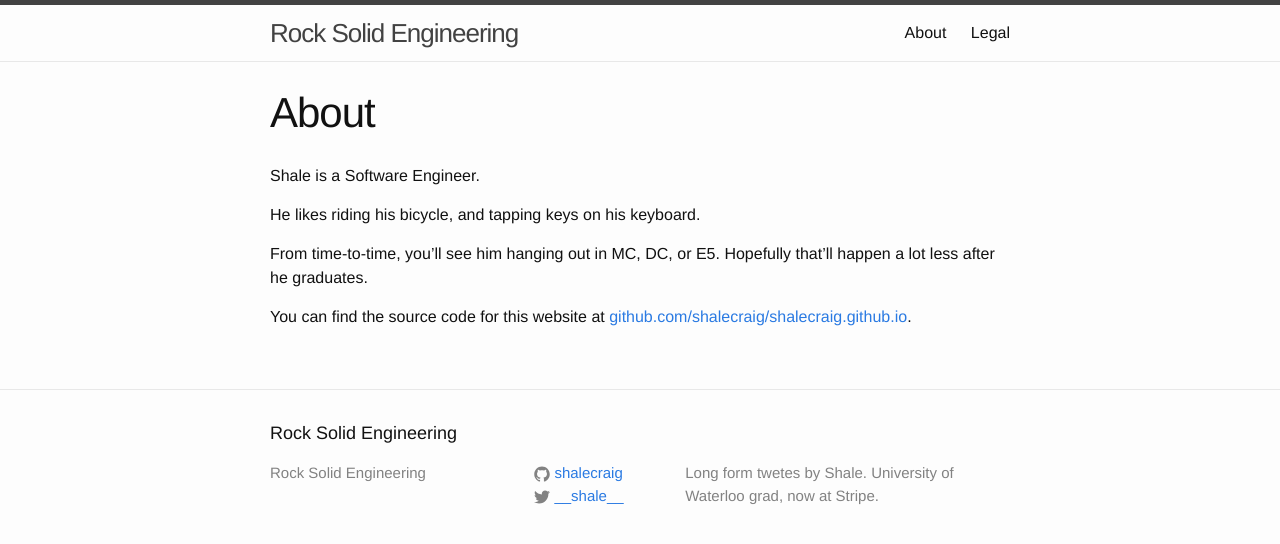
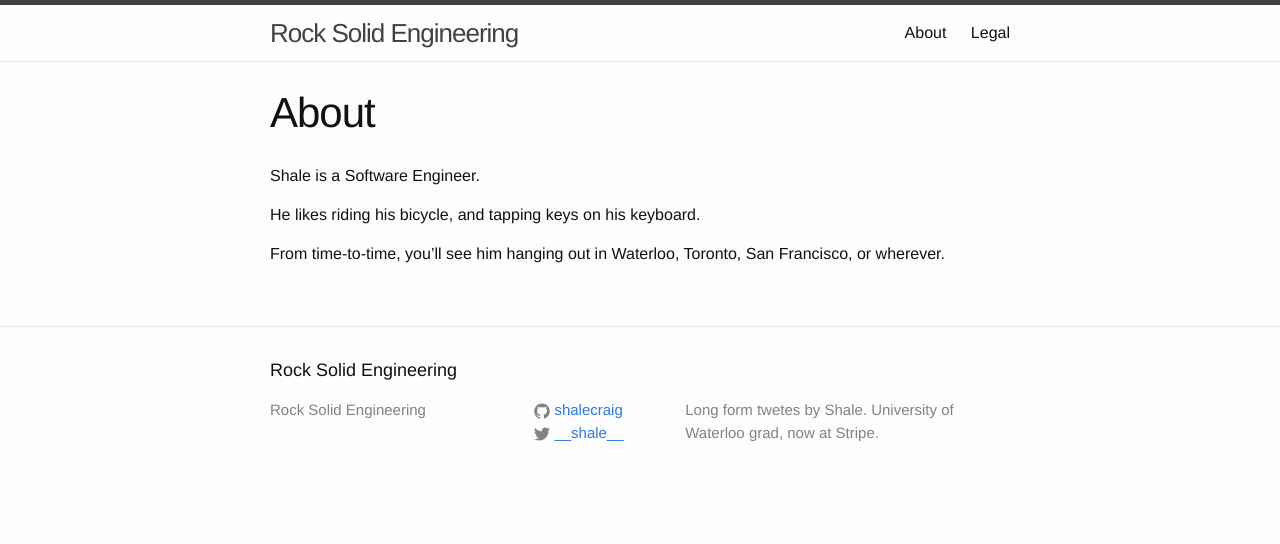
Before and after one commit to shalecraig/shalecraig.github.io, a Jekyll site: the page built from about.md, in a window 1280 px wide. Shown: the top 544 px of the page. Built offline with Jekyll 4.4.1, drawn with Linux system fonts in a browser that asks for light colours.

Commit message:
Update about page

```diff
--- a/about.md
+++ b/about.md
@@ -8,7 +8,6 @@ Shale is a Software Engineer.
 
 He likes riding his bicycle, and tapping keys on his keyboard.
 
-From time-to-time, you'll see him hanging out in MC, DC, or E5.
-Hopefully that'll happen a lot less after he graduates.
+From time-to-time, you'll see him hanging out in Waterloo, Toronto, San Francisco, or wherever.
 
-You can find the source code for this website at [github.com/shalecraig/shalecraig.github.io](https://github.com/shalecraig/shalecraig.github.io).
+<!-- You can find the source code for this website at [github.com/shalecraig/shalecraig.github.io](https://github.com/shalecraig/shalecraig.github.io). -->
```
